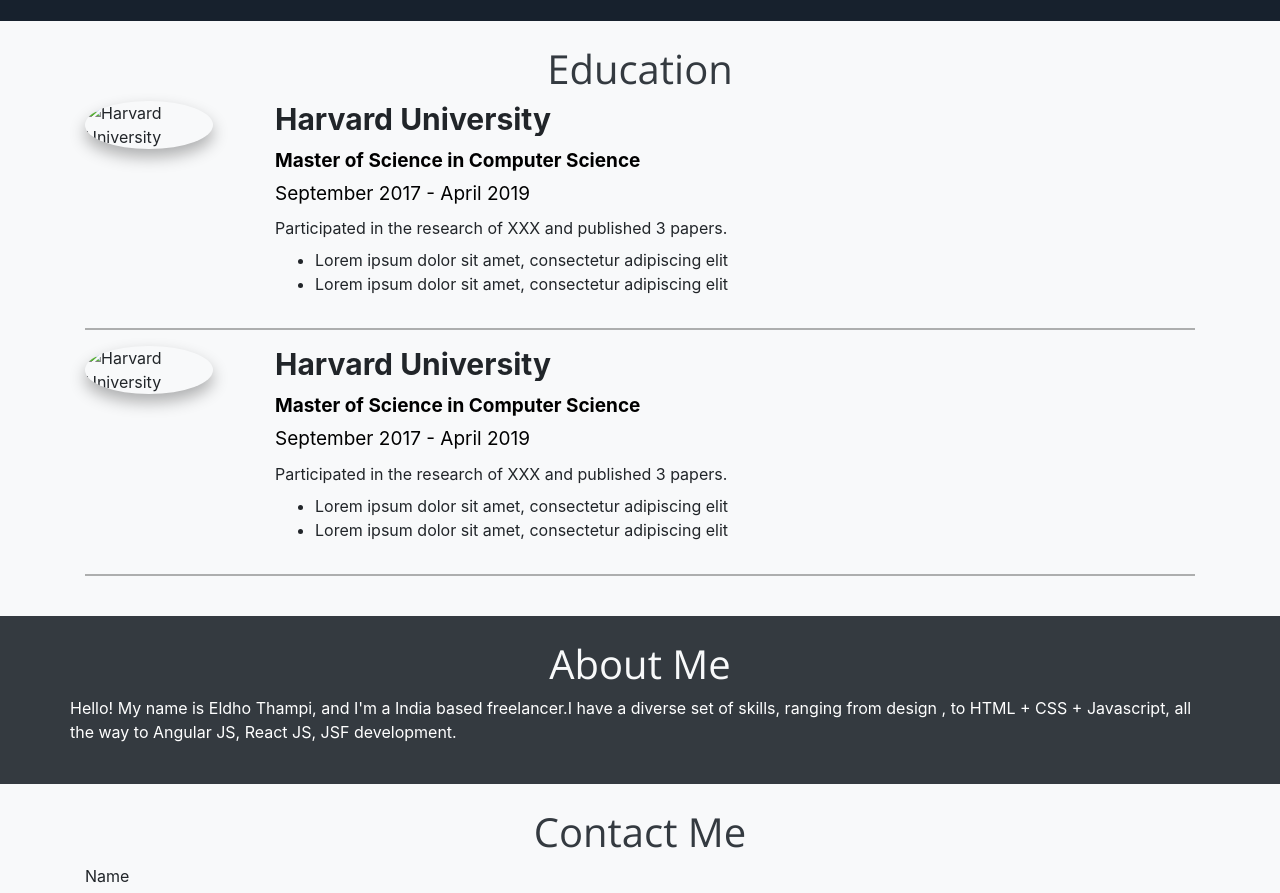
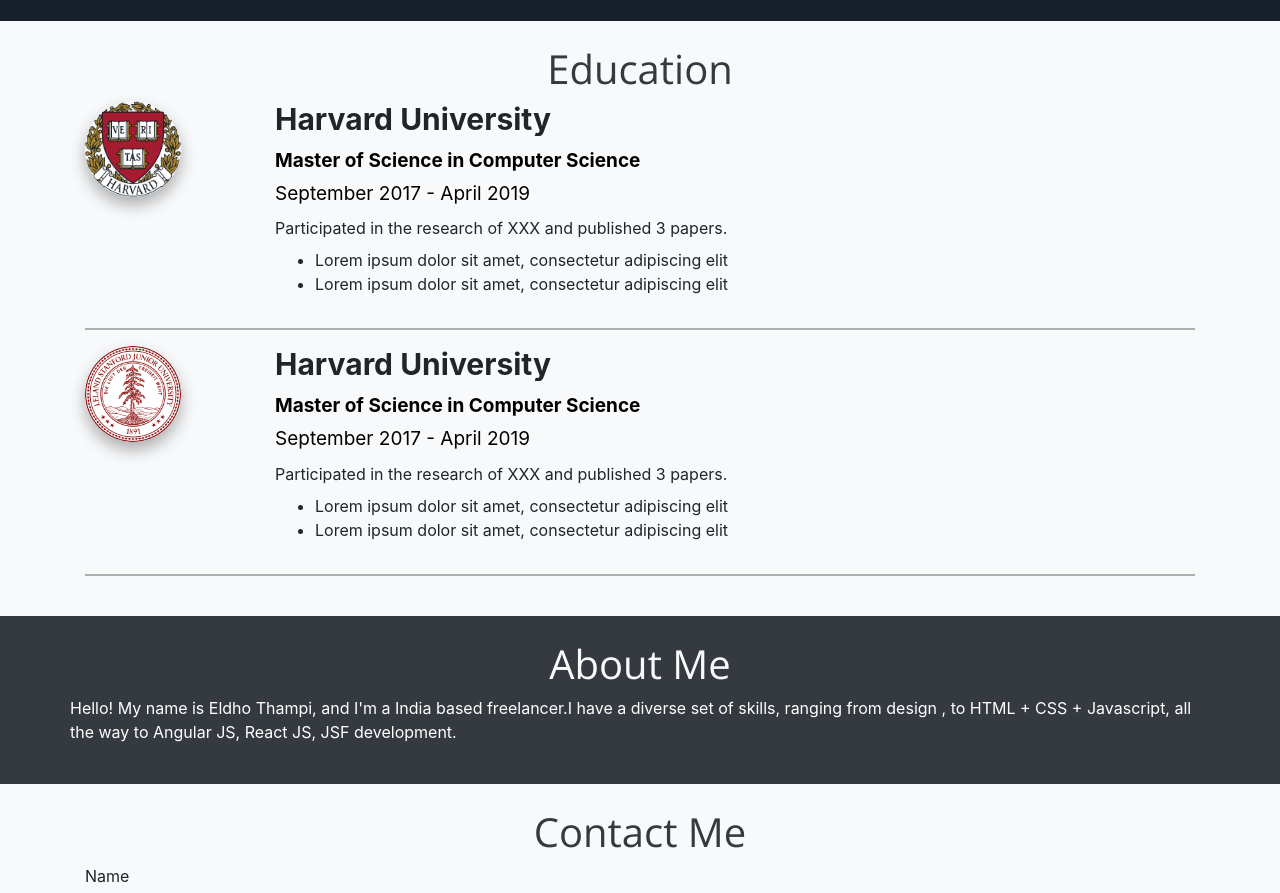
Before and after one commit to Betsyjaise/Portfolio, a plain HTML site: page index.html in a window 1280 px wide. Shown: the part 952-1845 px from the top of the page. Drawn offline with nearby package versions, Linux system fonts and the light colour scheme.

Commit message:
education

```diff
--- a/index.html
+++ b/index.html
@@ -135,7 +135,7 @@
             <h1 class="text-center text-dark" style=" font-family :'Open Sans', sans-serif;">Education</h1>
             <div class="row">
                 <div class="col-sm-2">
-                    <img class="education-roundedimg" src="../../eldho/portfolio/images/harvardLogo.35ef5e91.png"
+                    <img class="education-roundedimg" src="images/harvardLogo.35ef5e91.png"
                         alt="Harvard University">
                 </div>
                 <div class="col-sm-10">
@@ -159,7 +159,7 @@
             <hr class="education-hr">
             <div class="row">
                 <div class="col-sm-2">
-                    <img class="education-roundedimg" src="../../eldho/portfolio/images/stanfordLogo.3b758ef5.png"
+                    <img class="education-roundedimg" src="images/stanfordLogo.3b758ef5.png"
                         alt="Harvard University">
                 </div>
                 <div class="col-sm-10">
```
